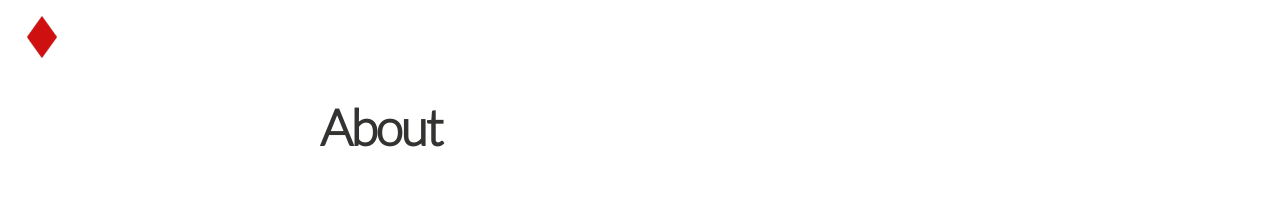
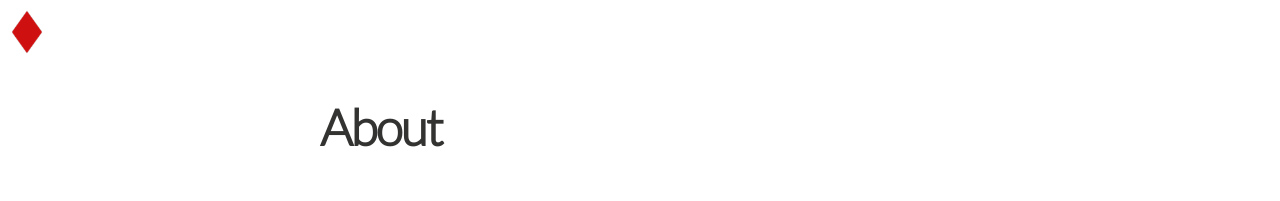
Before and after one commit to KarthiksBlog/KarthiksBlog.github.io, a Jekyll site: the page built from about.md, in a window 1280 px wide. Shown: the top 201 px of the page. Built offline with Jekyll 4.4.1, drawn with Linux system fonts in a browser that asks for light colours; nearby versions of some CDN libraries; some web fonts are replaced; Markdown is read by kramdown in place of the engine named in the settings.

Commit message:
Trying to move the logo to left and more up to make it less distracting

```diff
--- a/css/main.sass
+++ b/css/main.sass
@@ -43,8 +43,8 @@ body
 
 .logo-readium
   position: fixed
-  left: 10px
-  top: 10px
+  left: -5px
+  top: 5px
   width: $rs*9
   height: $rs*9
   background-color: transparent
```
Also changed, not shown: 2 other files.
